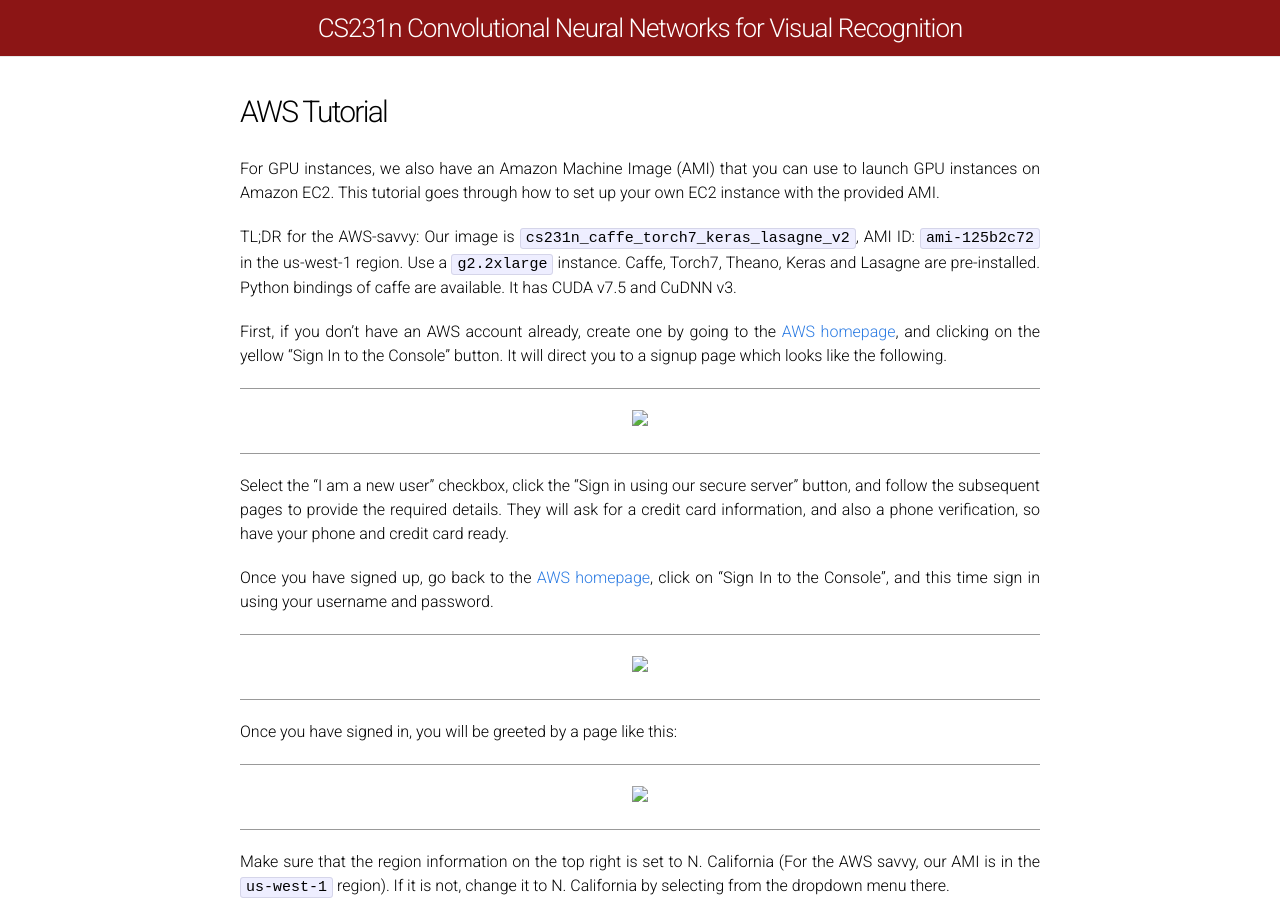
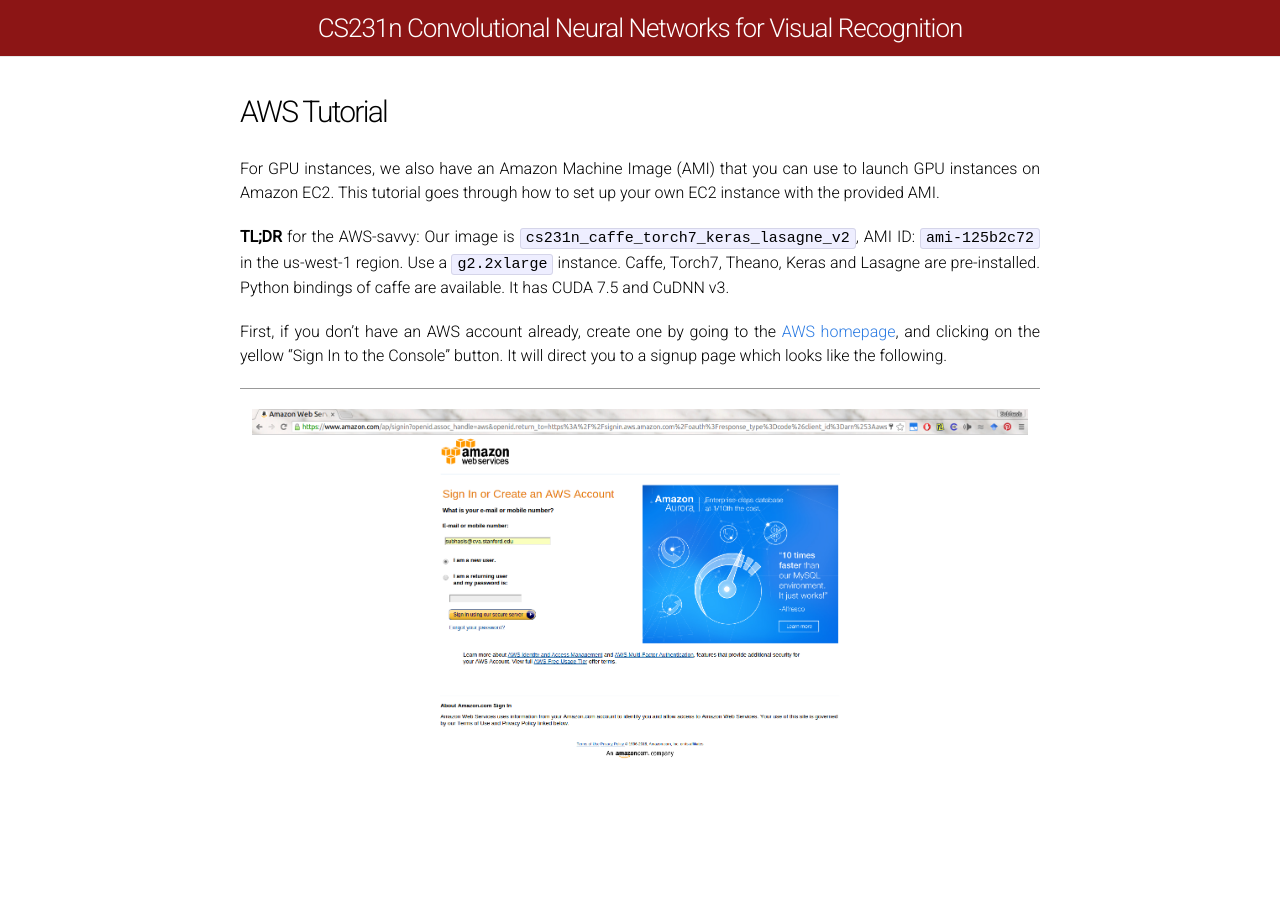
Before and after one commit to cs231n/cs231n.github.io, a Jekyll site: the page built from aws-tutorial.md, in a window 1280 px wide and 900 px high. Built offline with Jekyll 4.4.1, drawn with Linux system fonts in a browser that asks for light colours; Markdown is read by kramdown in place of the engine named in the settings; some of the changed text lies outside the part shown.

Commit message:
add figures

````diff
--- a/aws-tutorial.md
+++ b/aws-tutorial.md
@@ -7,10 +7,11 @@
 to launch GPU instances on Amazon EC2. This tutorial goes through how to set up
 your own EC2 instance with the provided AMI.
 
-TL;DR for the AWS-savvy: Our image is `cs231n_caffe_torch7_keras_lasagne_v2`,
-    AMI ID: `ami-125b2c72` in the us-west-1 region. Use a `g2.2xlarge` instance.
-    Caffe, Torch7, Theano, Keras and Lasagne are pre-installed. Python bindings
-    of caffe are available. It has CUDA v7.5 and CuDNN v3.
+**TL;DR** for the AWS-savvy: Our image is
+`cs231n_caffe_torch7_keras_lasagne_v2`, AMI ID: `ami-125b2c72` in the us-west-1
+region. Use a `g2.2xlarge` instance.  Caffe, Torch7, Theano, Keras and Lasagne
+are pre-installed. Python bindings of caffe are available. It has CUDA 7.5 and
+CuDNN v3.
 
 First, if you don't have an AWS account already, create one by going to the [AWS
 homepage](http://aws.amazon.com/), and clicking on the yellow "Sign In to the
@@ -136,6 +137,9 @@
 $ ./build/tools/caffe time --gpu 0 --model examples/mnist/lenet.prototxt
 ```
 
+We have Caffe, Theano, Torch7, Keras and Lasagne pre-installed. Caffe python
+bindings are also available by default. We have CUDA 7.5 and CuDNN v3 installed.
+
 If you encounter any error such as
 
 ```
````
Also changed, not shown: assets/ami-selection.png (added), assets/aws-homepage.png (added), assets/aws-signin.png (added), assets/aws-signup.png (added), assets/community-AMIs.png (added), assets/ec2-dashboard.png (added), assets/instance-selection.png (added), assets/instances-page.png (added), assets/key-pair-create.png (added), assets/key-pair.png (added), assets/launch-screen.png (added), assets/launching-screen.png (added).
